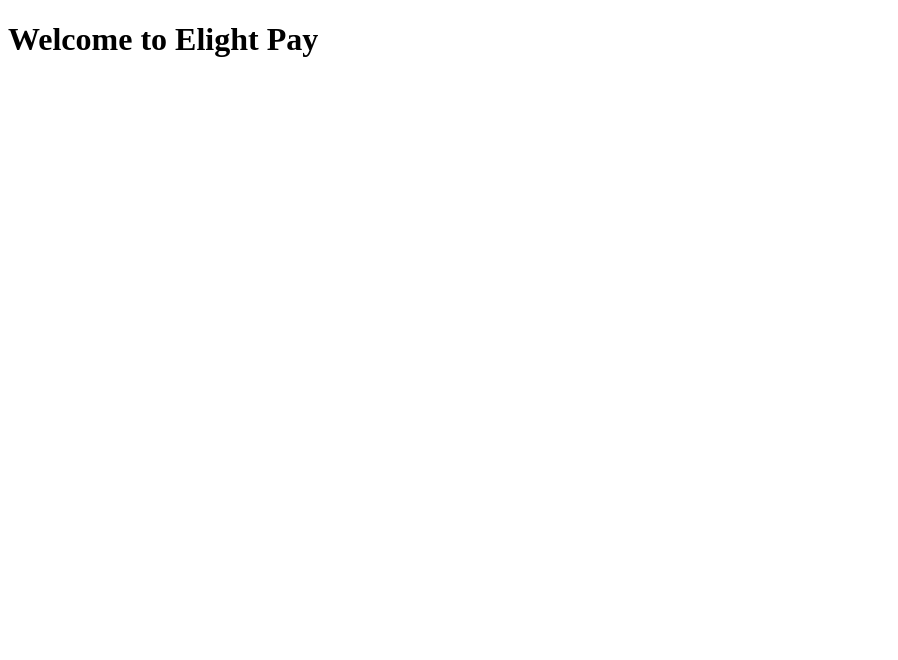
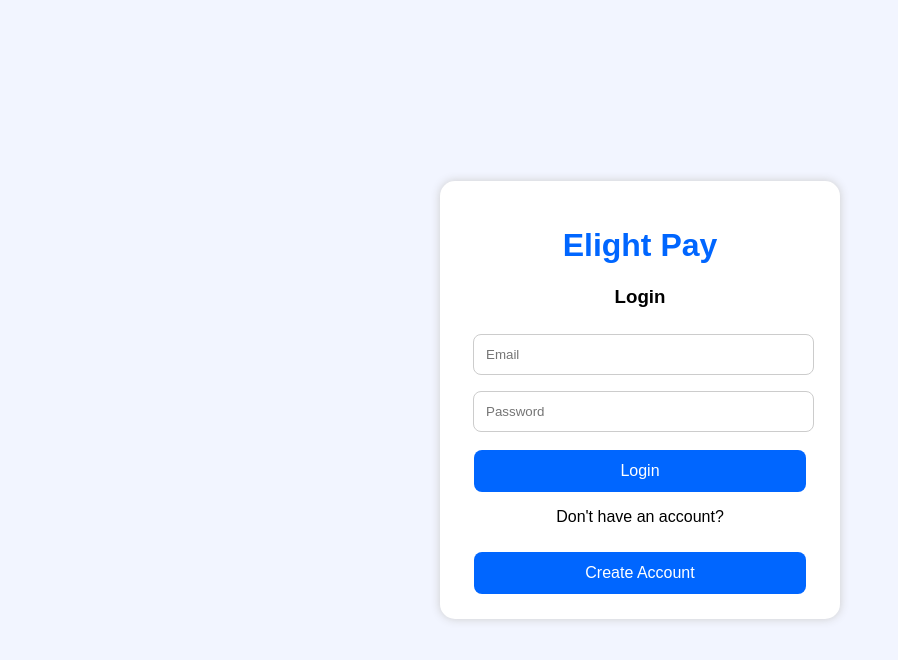
Before and after one commit to nelsonoche5-commits/Elightpay-NG-, a plain HTML site: page index.html in a window 1280 px wide. Shown: the whole page, without its empty margins (0-898 px from the left). Drawn offline with Linux system fonts and the light colour scheme.

Commit message:
Update index.html

```diff
--- a/index.html
+++ b/index.html
@@ -1,9 +1,77 @@
 <!DOCTYPE html>
 <html>
 <head>
-    <title>Elight Pay</title>
+  <title>Elight Pay - Login</title>
+  <meta name="viewport" content="width=device-width, initial-scale=1.0">
+
+  <style>
+    body {
+      font-family: Arial, sans-serif;
+      background: #f2f5ff;
+      display: flex;
+      justify-content: center;
+      align-items: center;
+      height: 100vh;
+      margin: 0;
+    }
+
+    .box {
+      background: white;
+      width: 90%;
+      max-width: 350px;
+      padding: 25px;
+      border-radius: 15px;
+      text-align: center;
+      box-shadow: 0 0 10px #ccc;
+    }
+
+    h1 {
+      color: #0066ff;
+    }
+
+    input {
+      width: 90%;
+      padding: 12px;
+      margin: 8px;
+      border-radius: 8px;
+      border: 1px solid #ccc;
+    }
+
+    button {
+      width: 95%;
+      padding: 12px;
+      margin-top: 10px;
+      border: none;
+      border-radius: 8px;
+      background: #0066ff;
+      color: white;
+      font-size: 16px;
+    }
+
+    .signup {
+      margin-top: 15px;
+    }
+  </style>
 </head>
+
 <body>
-    <h1>Welcome to Elight Pay</h1>
+
+<div class="box">
+  <h1>Elight Pay</h1>
+
+  <h3>Login</h3>
+
+  <input type="email" placeholder="Email">
+  <input type="password" placeholder="Password">
+
+  <button>Login</button>
+
+  <div class="signup">
+    <p>Don't have an account?</p>
+    <button>Create Account</button>
+  </div>
+
+</div>
+
 </body>
 </html>
```
